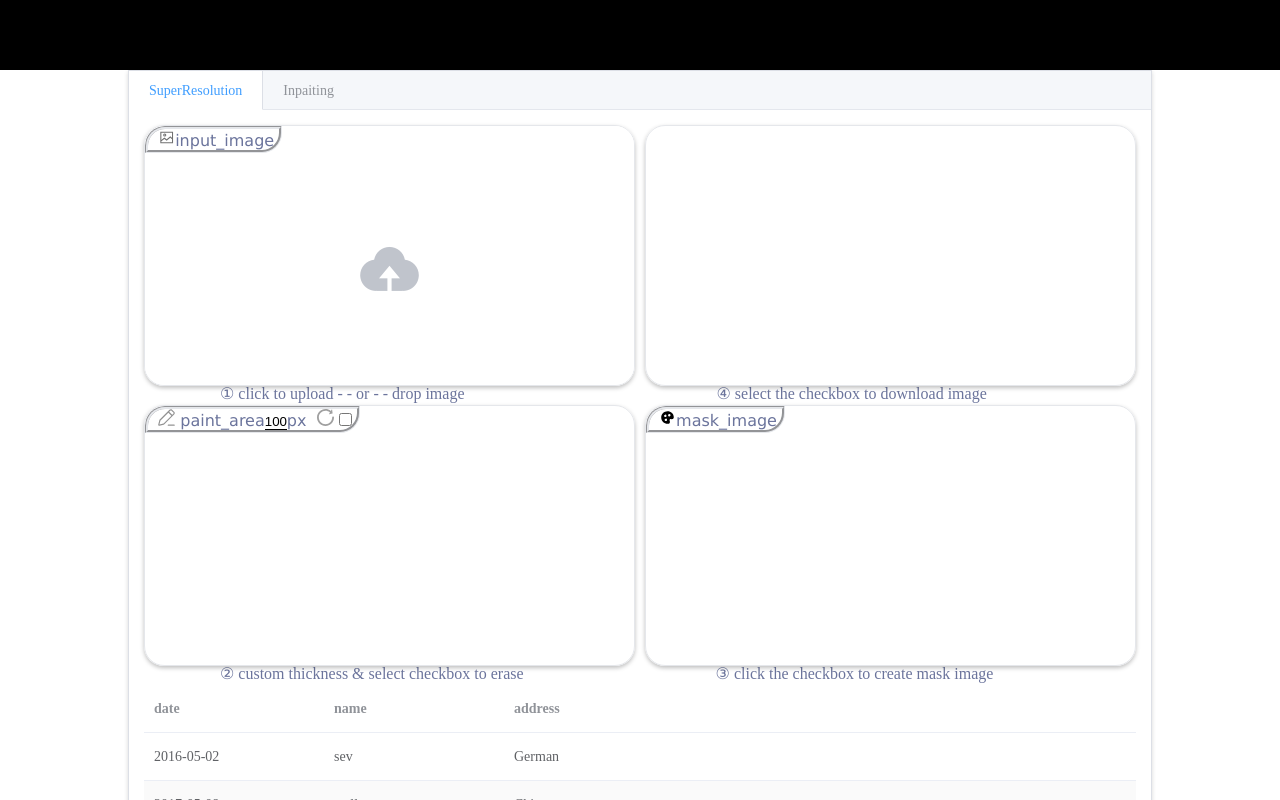
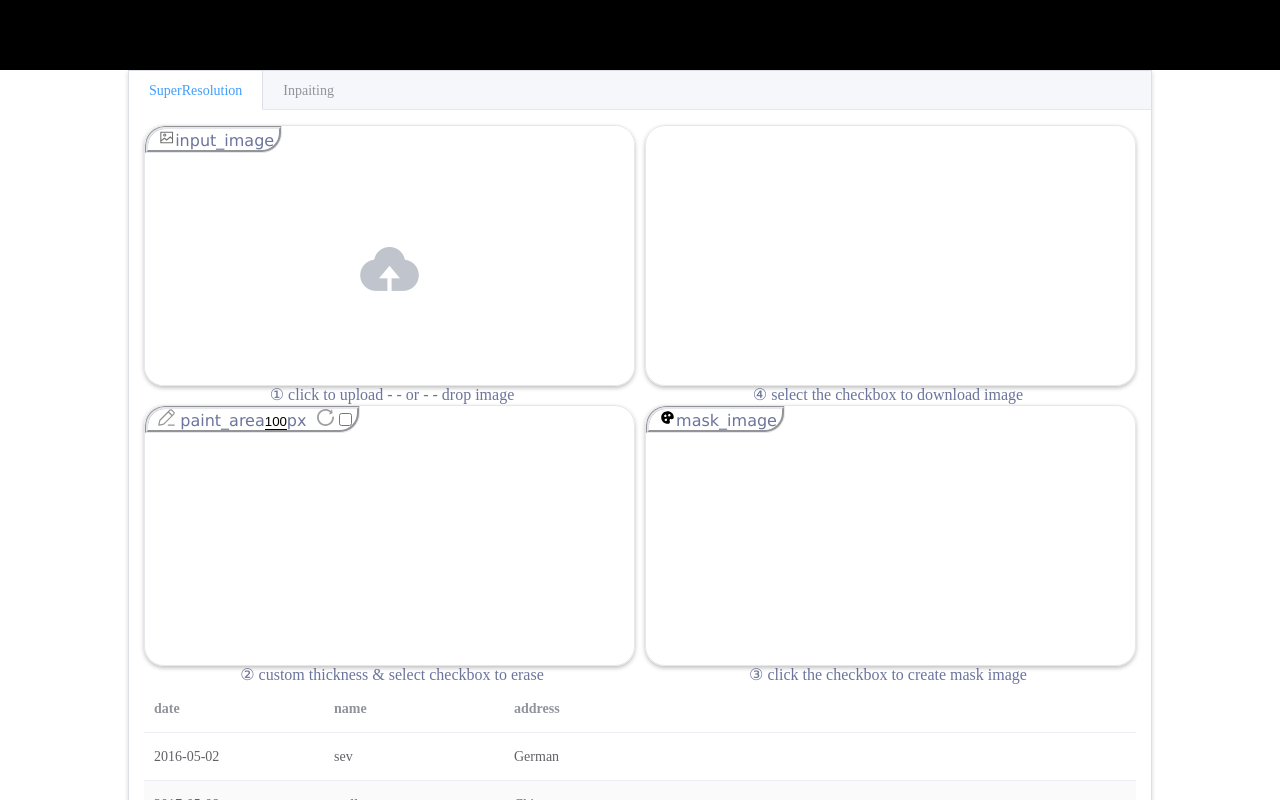
Before and after one commit to Hydrageno/gexplore, a Vue app: page / in a window 1280 px wide. Shown: the top 800 px of the page. Built offline with nearby package versions, Linux system fonts and the light colour scheme.

Commit message:
m-p: center the description text successfully!!!

```diff
--- a/src/components/function-unit/SuperResolution.vue
+++ b/src/components/function-unit/SuperResolution.vue
@@ -6,13 +6,8 @@
             <result-img class="resultImgSRArea"></result-img>
         </div>
         <div class="columnInterval">
-            &nbsp;&nbsp;&nbsp;&nbsp;&nbsp;&nbsp;&nbsp;&nbsp;&nbsp;&nbsp;&nbsp;&nbsp;&nbsp;&nbsp;&nbsp;&nbsp;&nbsp;&nbsp;
-            ① click to upload - - or - - drop image
-            &nbsp;&nbsp;&nbsp;&nbsp;&nbsp;&nbsp;&nbsp;&nbsp;&nbsp;&nbsp;&nbsp;&nbsp;&nbsp;&nbsp;&nbsp;&nbsp;&nbsp;&nbsp;
-            &nbsp;&nbsp;&nbsp;&nbsp;&nbsp;&nbsp;&nbsp;&nbsp;&nbsp;&nbsp;&nbsp;&nbsp;&nbsp;&nbsp;&nbsp;&nbsp;&nbsp;&nbsp;
-            &nbsp;&nbsp;&nbsp;&nbsp;&nbsp;&nbsp;&nbsp;&nbsp;&nbsp;&nbsp;&nbsp;&nbsp;&nbsp;&nbsp;&nbsp;&nbsp;&nbsp;&nbsp;
-            &nbsp;&nbsp;&nbsp;&nbsp;
-            ④ select the checkbox to download image
+            <div class="preImgDescriptionText">① click to upload - - or - - drop image</div>
+            <div class="resultImgDescriptionText">④ select the checkbox to download image</div>
         </div>
         <div class="PMPair">
             <paint-img class="paintImgSRArea"></paint-img>
@@ -20,12 +15,8 @@
             <mask-img class="maskImgSRArea"></mask-img>
         </div>
         <div class="columnInterval">
-            &nbsp;&nbsp;&nbsp;&nbsp;&nbsp;&nbsp;&nbsp;&nbsp;&nbsp;&nbsp;&nbsp;&nbsp;&nbsp;&nbsp;&nbsp;&nbsp;&nbsp;&nbsp;
-            ② custom thickness & select checkbox to erase
-            &nbsp;&nbsp;&nbsp;&nbsp;&nbsp;&nbsp;&nbsp;&nbsp;&nbsp;&nbsp;&nbsp;&nbsp;&nbsp;&nbsp;&nbsp;&nbsp;&nbsp;&nbsp;
-            &nbsp;&nbsp;&nbsp;&nbsp;&nbsp;&nbsp;&nbsp;&nbsp;&nbsp;&nbsp;&nbsp;&nbsp;&nbsp;&nbsp;&nbsp;&nbsp;&nbsp;&nbsp;
-            &nbsp;&nbsp;&nbsp;&nbsp;&nbsp;&nbsp;&nbsp;&nbsp;
-            ③ click the checkbox to create mask image
+            <div class="paintImgDescriptionText">② custom thickness & select checkbox to erase</div>
+            <div class="resultImgDescriptionText">③ click the checkbox to create mask image </div>
         </div>
         <img-exaple-container class="imgExapleContainerSRArea"></img-exaple-container>
     </div>
@@ -99,6 +90,14 @@ export default{
     .columnInterval{
         color: rgb(107,116,156);
         flex: 3;
+        display: flex;
+        flex-direction: row;
+        justify-content: center;
+        align-items: center;
+        text-align: center;
+        .preImgDescriptionText, .resultImgDescriptionText, .paintImgDescriptionText, .maskImgDescriptionText{
+            flex: 1;
+        }
     }
     .imgExapleContainerSRArea{
         flex:  100 - 2 * @imgAreaHeight - 2 * 3;
```
